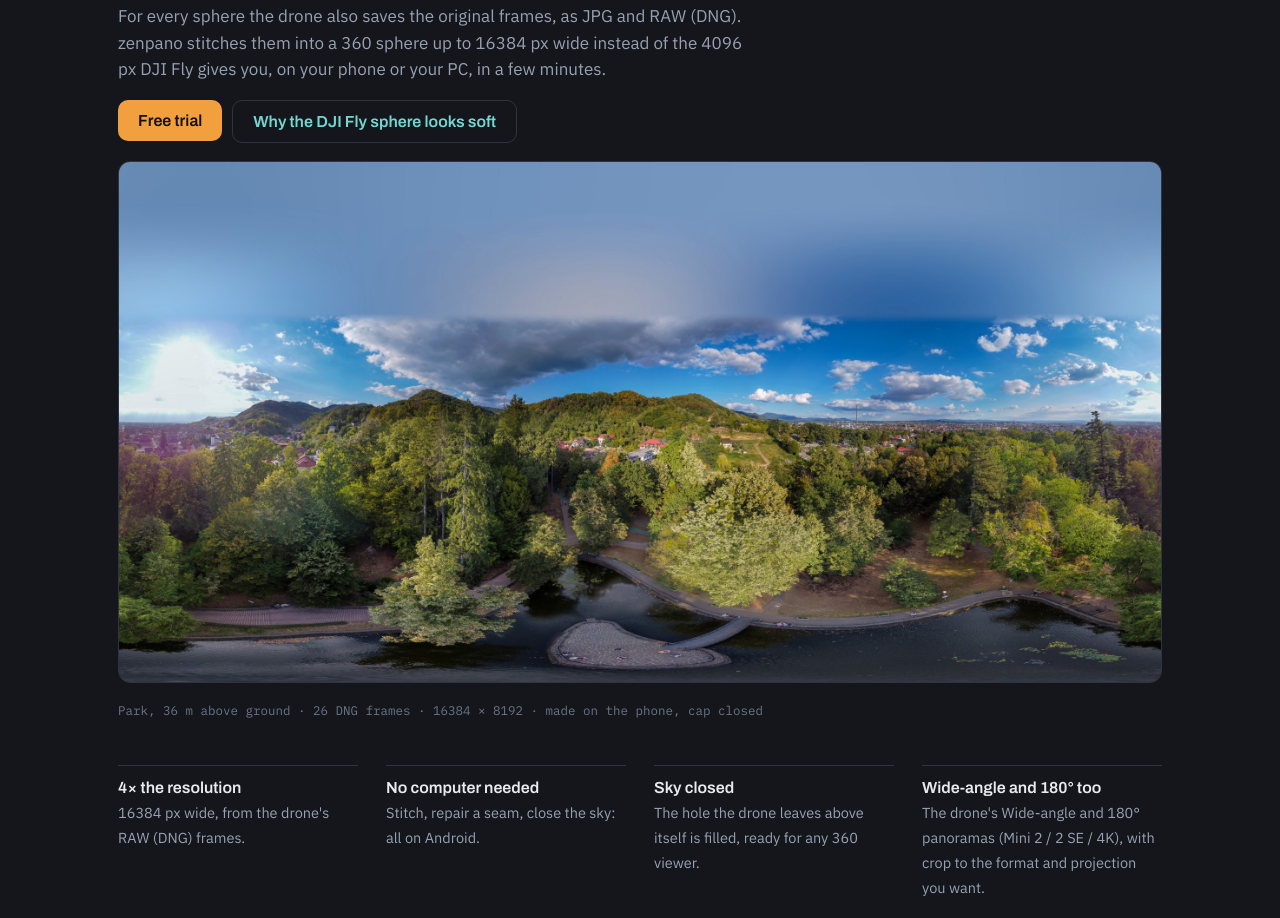
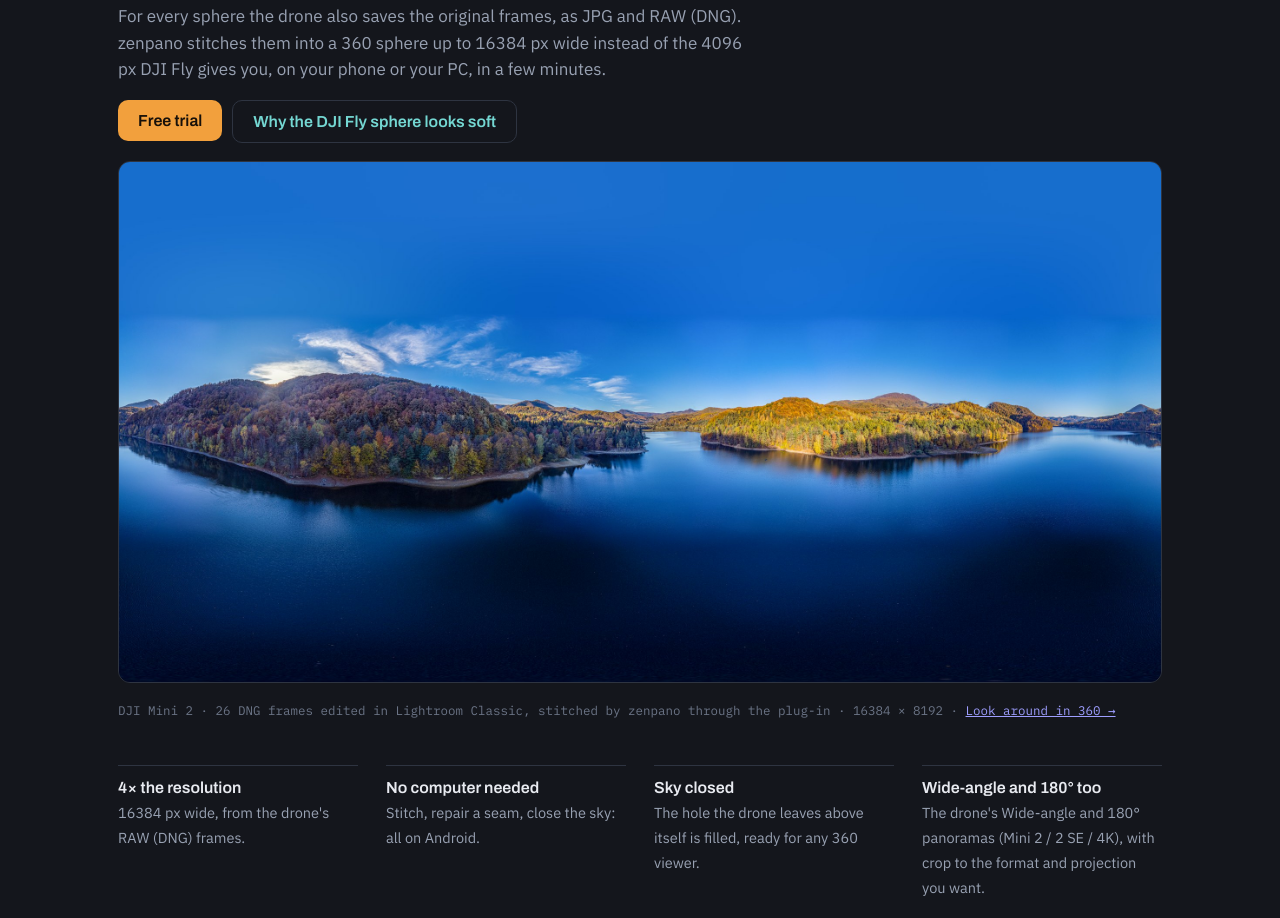
Before and after one commit to sebip/zenpano, a plain HTML site: page index.html in a window 1280 px wide. Shown: the part 329-1247 px from the top of the page. Drawn offline with Linux system fonts and the light colour scheme.

Commit message:
Home: new top panorama (autumn reservoir, Lightroom + plug-in), links to the 360 view on Kuula

```diff
--- a/index.html
+++ b/index.html
@@ -48,6 +48,7 @@
   .kicker{font-family:var(--display); font-weight:600; font-size:12px; letter-spacing:.16em; text-transform:uppercase; color:var(--accent)}
   h1{font-family:var(--display); font-weight:700; font-size:clamp(30px,5.2vw,52px); line-height:1.08; letter-spacing:-.02em; margin:0; text-wrap:balance; max-width:20ch}
   .lede{color:var(--dim); font-size:17px; max-width:62ch; margin:0}
+  a.pano{display:block}
   .pano{border-radius:12px; overflow:hidden; border:1px solid var(--line); aspect-ratio:2/1; max-width:100%; background:var(--surface)}
   .pano img{display:block; width:100%; height:100%; object-fit:cover}
   .cap{font-family:var(--mono); font-size:12.5px; color:var(--faint); margin:0}
@@ -128,8 +129,8 @@
     <h1 data-t="h1">You don't need a newer drone: the full quality is already on your card</h1>
     <p class="lede" data-t="lede">For every sphere the drone also saves the original frames, as JPG and RAW (DNG). zenpano stitches them into a 360 sphere up to 16384 px wide instead of the 4096 px DJI Fly gives you, on your phone or your PC, in a few minutes.</p>
     <p class="herobtns"><a class="btn" href="#download" data-t="hb1">Free trial</a> <a class="btn ghost" href="dji-360-panorama.html" data-t="hb2">Why the DJI Fly sphere looks soft</a></p>
-    <div class="pano"><img src="img/pano.jpg" alt="360 panorama of a park with a lake, taken at 36 m, sky closed above"></div>
-    <p class="cap" data-t="cap1">Park, 36 m above ground · 26 DNG frames · 16384 × 8192 · made on the phone, cap closed</p>
+    <a class="pano" href="https://kuula.co/post/LjRVK" target="_blank" rel="noopener"><img src="img/pano_0425.jpg" width="2400" height="1200" alt="360 panorama of a reservoir in autumn: forested hills around still water, blue sky closed above"></a>
+    <p class="cap"><span data-t="cap1">DJI Mini 2 · 26 DNG frames edited in Lightroom Classic, stitched by zenpano through the plug-in · 16384 × 8192</span> · <a href="https://kuula.co/post/LjRVK" target="_blank" rel="noopener" data-t="cap2">Look around in 360 →</a></p>
   </div>
 
   <div class="facts">
@@ -368,7 +369,7 @@
     kt2: 'zenpano din JPG · 10752 px', kc: 'DJI Mini 2 · ambele variante zenpano editate doar în zenpano',
     shh: 'Lumină în umbre', shp: 'După apus, sfera din DJI Fly e cenușiu-închisă. Din cadrele DNG, zenpano ridică umbrele: acoperișurile, drumurile și culorile revin.', shc: 'Mini 2, după apus, același zbor',
     zh: 'Cerul de deasupra, fără elice', zp: 'Drona nu poate fotografia drept în sus. DJI Fly estompează golul; zenpano îl umple cu un cer potrivit și, pe vânt, lasă afară elicele care apar sus în cadre.', zc: 'Privind drept în sus · Mini 2, zi cu vânt, același zbor',
-    cap1: 'Parc, la 36 m · 26 de cadre DNG · 16384 × 8192 · făcută pe telefon, cu capacul închis',
+    cap1: 'DJI Mini 2 · 26 de cadre DNG editate în Lightroom Classic, lipite de zenpano prin plugin · 16384 × 8192', cap2: 'Privește în jur, în 360 →',
     f1h: 'De 4 ori rezoluția', f1: '16384 px lățime, din cadrele RAW (DNG) ale dronei.',
     f2h: 'Fără calculator', f2: 'Lipire, reparare de cusături, cerul închis: totul pe Android.',
     f3h: 'Cerul închis', f3: 'Gaura lăsată de dronă deasupra ei se umple, gata pentru orice viewer 360.',
```
Also changed, not shown: img/pano_0425.jpg (added).
